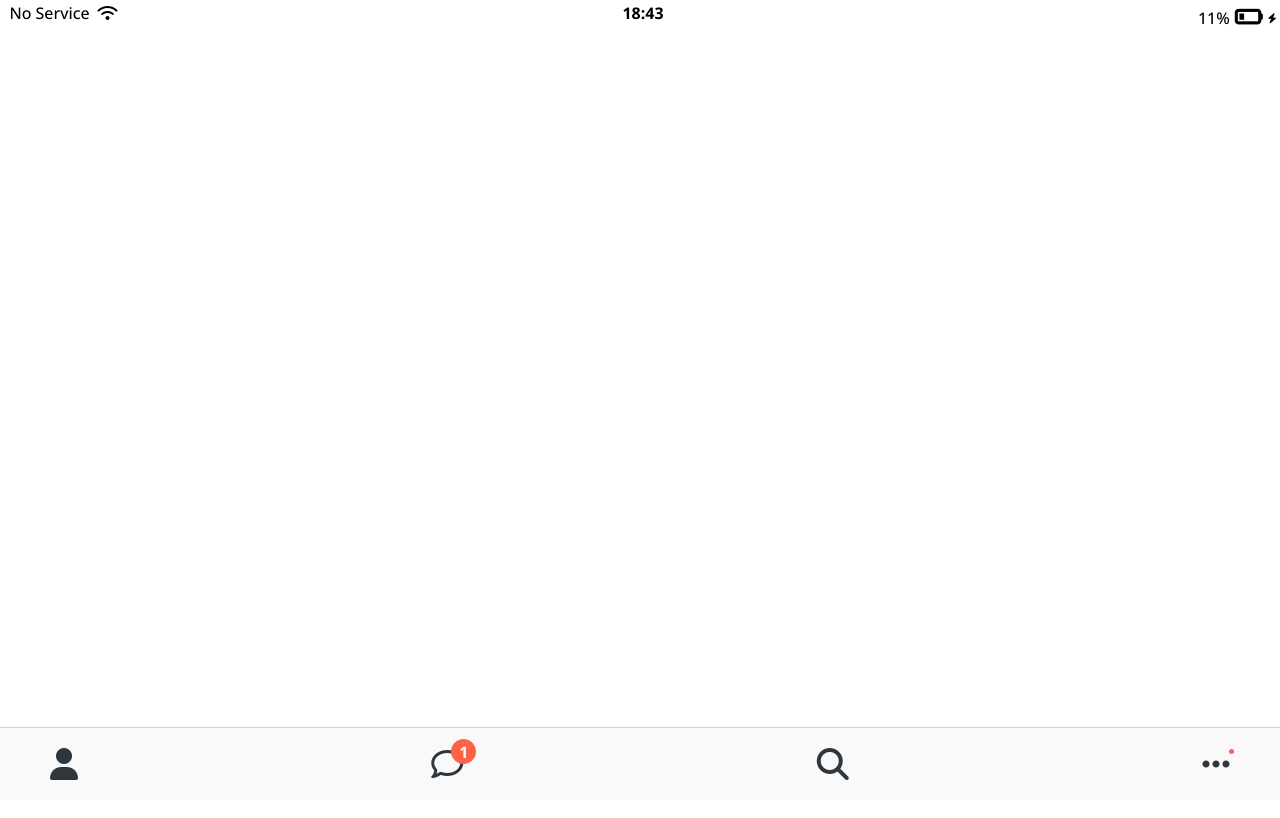
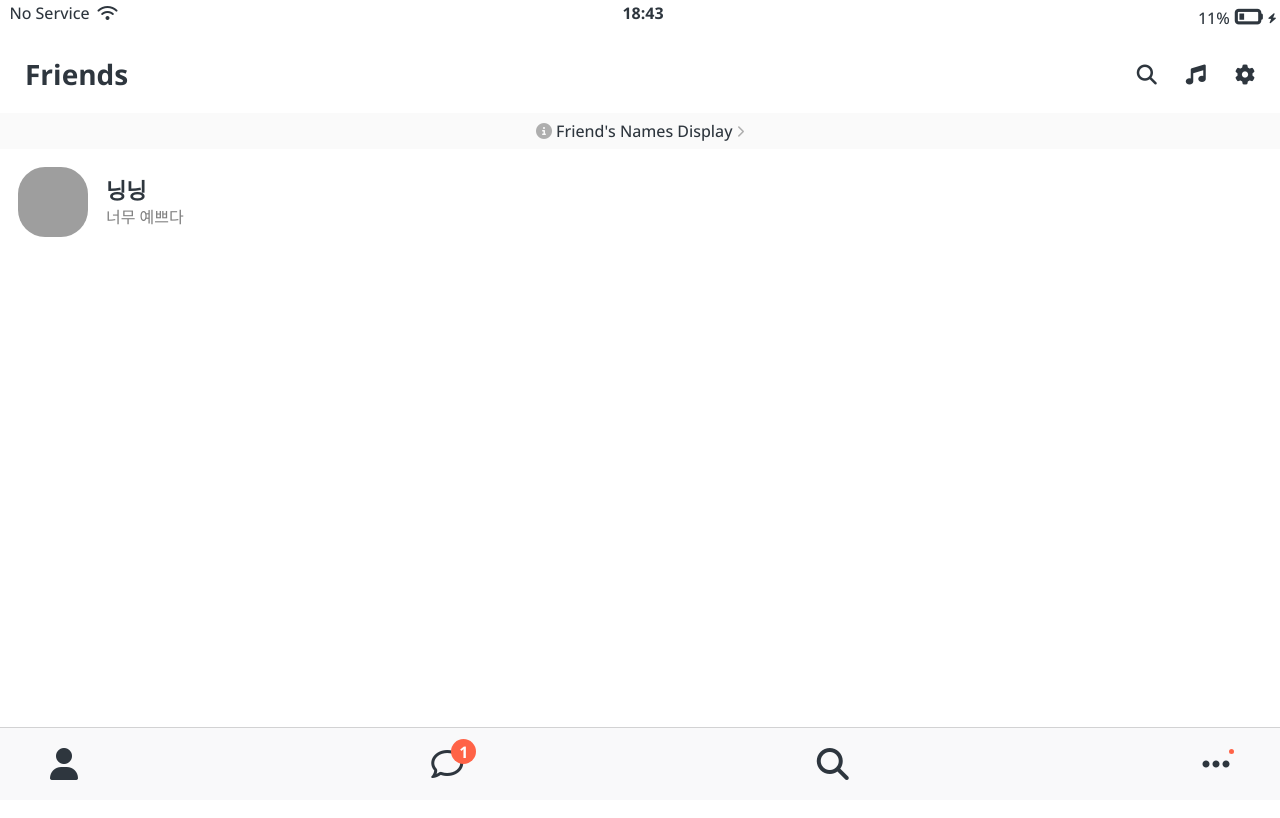
Before and after one commit to Kim-kangwoo/kokoa-clone-2024, a plain HTML site: page friends.html in a window 1280 px wide. Shown: the top 818 px of the page. Drawn offline with nearby package versions, Linux system fonts and the light colour scheme; grey boxes are pictures that could not be loaded.

Commit message:
2024/01/16 수업내용

```diff
--- /dev/null
+++ b/css/components/screen-header.css
@@ -0,0 +1,15 @@
+.screen-header {
+  display: flex;
+  justify-content: space-between;
+  align-items: center;
+  padding: 25px;
+}
+
+.screen-header__title {
+  font-size: 28px;
+  font-weight: 600;
+}
+
+.screen-header__icons span {
+  margin-left: 25px;
+}
--- a/css/components/status-bar.css
+++ b/css/components/status-bar.css
@@ -1,5 +1,4 @@
 .status-bar {
-  position: fixed;
   top: 0px;
   width: 100%;
   display: flex;
--- /dev/null
+++ b/css/components/user-component.css
@@ -0,0 +1,22 @@
+.user-component,
+.user-component__column:first-child {
+  display: flex;
+  align-items: center;
+}
+
+.user-component__avater {
+  width: 70px;
+  height: 70px;
+  border-radius: 27px;
+  margin: 18px;
+}
+
+.user-component__title {
+  font-weight: 600;
+  font-size: 22px;
+}
+
+.user-component__subtitle {
+  margin-top: 8px;
+  color: rgba(0, 0, 0, 0.5);
+}
--- /dev/null
+++ b/css/screens/freinds.css
@@ -0,0 +1,12 @@
+#Friends-display-link {
+  text-align: center;
+  display: block;
+  background-color: #fafafa;
+  padding: 10px 0px;
+  width: 100%;
+  font-size: 16px;
+}
+
+#Friends-display-link i {
+  color: rgba(0, 0, 0, 0.3);
+}
--- a/css/styles.css
+++ b/css/styles.css
@@ -5,12 +5,16 @@
 /* Components */
 @import "components/status-bar.css";
 @import "components/nav-bar.css";
+@import "components/screen-header.css";
+@import "components/user-component.css";
 
 /* Screens*/
-
 @import "screens/login.css";
+@import "screens/freinds.css";
 
 body {
   font-family: "Open Sans", sans-serif;
   height: 1000vh;
+
+  color: #2e363e;
 }
--- a/friends.html
+++ b/friends.html
@@ -18,6 +18,34 @@
         <span>11%</span><i class="fa-solid fa-battery-quarter"></i
         ><i class="fa-solid fa-bolt"></i>
       </div>
+    </div>
+
+    <header class="screen-header">
+      <h1 class="screen-header__title">Friends</h1>
+      <div class="screen-header__icons">
+        <span><i class="fa-solid fa-magnifying-glass fa-lg"></i></span>
+        <span><i class="fa-solid fa-music fa-lg"></i></span>
+        <span><i class="fa-solid fa-gear fa-lg"></i></span>
+      </div>
+    </header>
+
+    <a id="Friends-display-link">
+      <i class="fa-solid fa-circle-info"></i> Friend's Names Display
+      <i class="fa-solid fa-chevron-right fa-xs"></i>
+    </a>
+
+    <div class="user-component">
+      <div class="user-component__column">
+        <img
+          src="https://encrypted-tbn0.gstatic.com/images?q=tbn:ANd9GcQelRzGKW8Ovc_KdU9t3R22lEtdRPHzTuVHEQ&usqp=CAU"
+          class="user-component__avater"
+        />
+        <div class="user-component__text">
+          <h4 class="user-component__title">닝닝</h4>
+          <h6 class="user-component__subtitle">너무 예쁘다</h6>
+        </div>
+      </div>
+      <div class="user-component__column"></div>
     </div>
 
     <nav class="nav">
```
